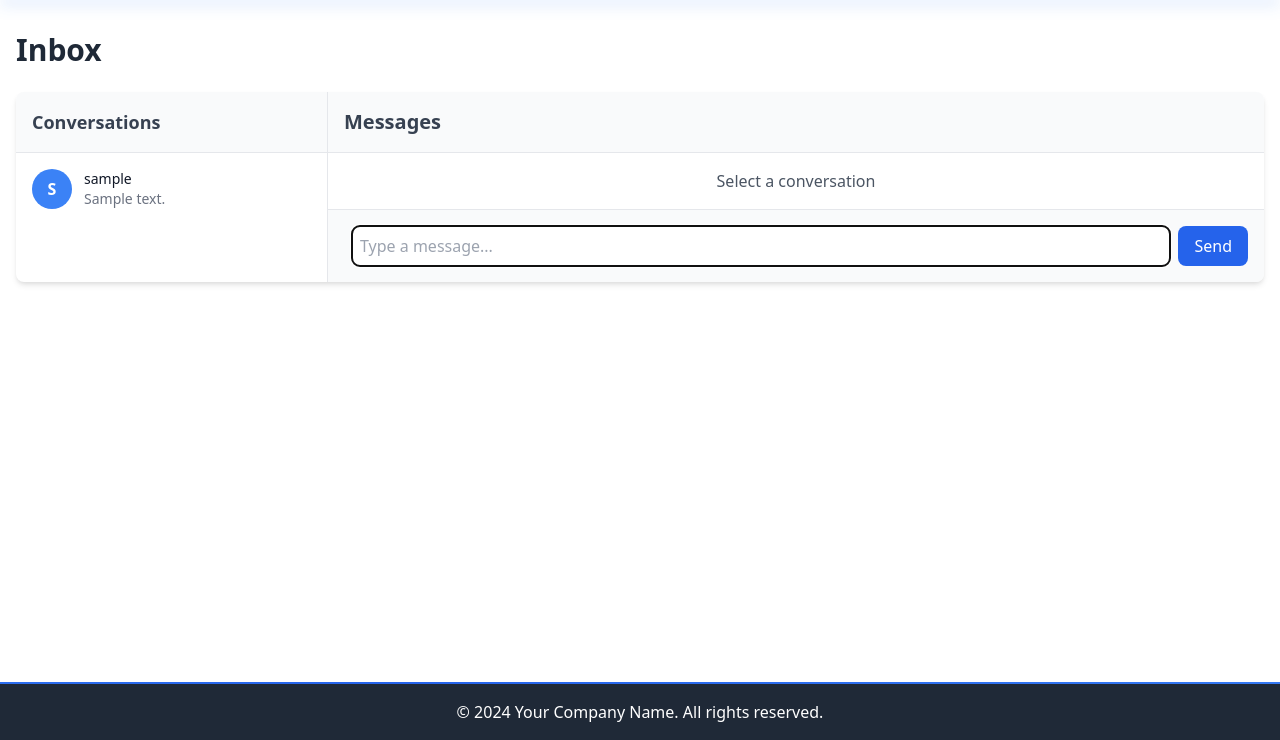
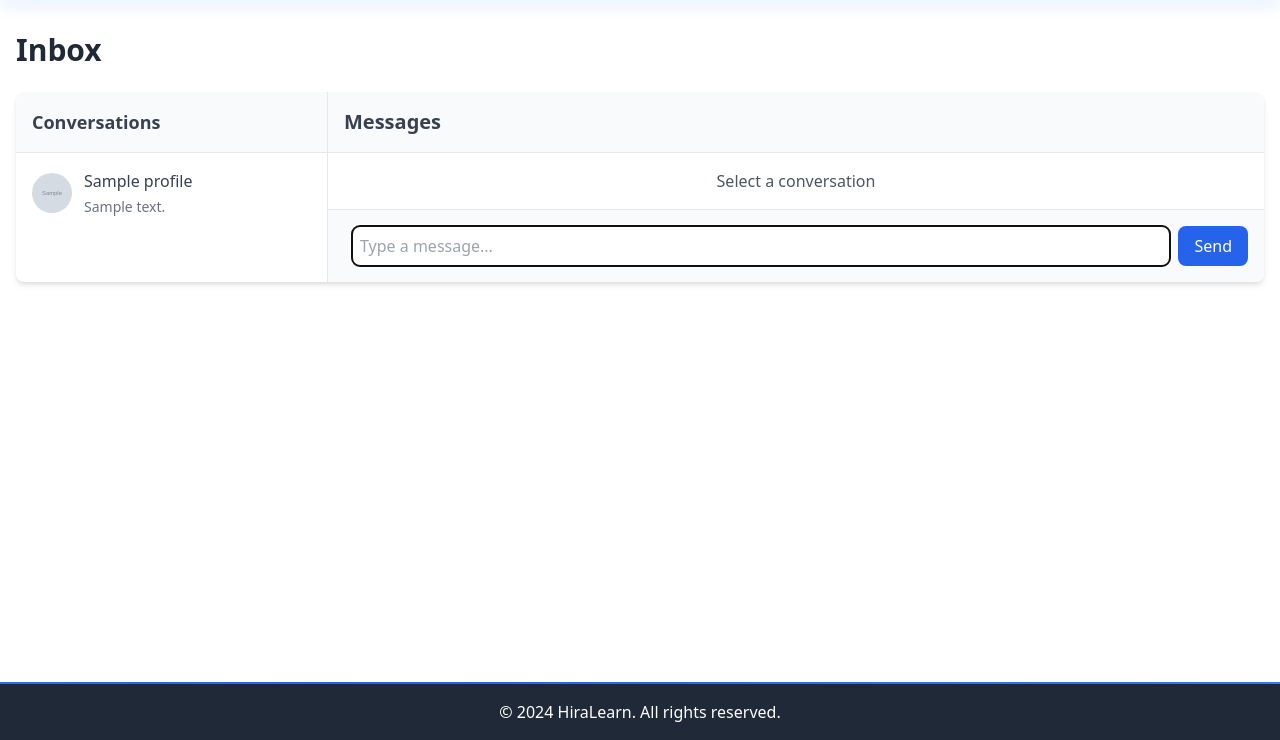
Before and after one commit to hiralinda/djangoproject_schoolwebpage, a Django app: page /hira/inbox/ in a window 1280 px wide. Shown: the part 60-800 px from the top of the page. Run offline with Django 5.2, Linux system fonts and the light colour scheme; the visitor is signed in with stand-in values (Sample User, id 1); data comes from the database, SQL or seed files in the repository; tables that the repository leaves empty hold one stand-in row (values such as "Sample post"); grey boxes marked "Sample" are stand-in pictures; parts of the project's set-up code (start-up, migrations or seed data) failed here and were passed over.

Commit message:
unread messages implementation

```diff
--- a/hira/models.py
+++ b/hira/models.py
@@ -72,9 +72,12 @@ class Message(models.Model):
     receiver = models.ForeignKey(User, related_name='received_messages', on_delete=models.CASCADE)
     message = models.TextField()
     timestamp = models.DateTimeField(auto_now_add=True)
+    read = models.BooleanField(default=False)
 
     def __str__(self):
         return f'Message from {self.sender.username} to {self.receiver.username}'
+
+
 
 class Availability(models.Model):
     DAY_CHOICES = [
--- a/hira/templates/hira/inbox.html
+++ b/hira/templates/hira/inbox.html
@@ -21,16 +21,20 @@
                             <a href="{% url 'inbox' conversation.participant.id %}">
                                 <div class="flex items-center space-x-3">
                                     <div class="flex-shrink-0">
+                                        {% if conversation.profile_picture %}
+                                        <img class="w-10 h-10 rounded-full" src="{{ conversation.profile_picture }}" alt="{{ conversation.profile_name }}">
+                                        {% else %}
                                         <div class="w-10 h-10 rounded-full bg-blue-500 flex items-center justify-center text-white font-semibold">
                                             {{ conversation.participant.username|slice:":1"|upper }}
                                         </div>
+                                        {% endif %}
                                     </div>
-                                    <div class="flex-1 min-w-0">
-                                        <p class="text-sm font-medium text-gray-900 truncate">
-                                            {{ conversation.participant.username }}
+                                    <div class="flex-1 min-w-0 overflow-hidden">
+                                        <p class="text-sm sm:text-base font-small medium truncate {% if conversation.unread %}font-medium font-semibold text-gray-900{% else %}text-gray-700{% endif %}">
+                                            {{ conversation.profile_name }}
                                         </p>
-                                        <p class="text-sm text-gray-500 truncate">
-                                            {{ conversation.last_message|slice:":50" }}
+                                        <p class="mt-1 text-xs sm:text-sm truncate {% if conversation.unread %}font-medium font-semibold text-gray-900{% else %}text-gray-500{% endif %}">
+                                            {{ conversation.last_message|truncatechars:50 }}
                                         </p>
                                     </div>
                                 </div>
@@ -50,10 +54,14 @@
                         <div class="flex items-center justify-between">
                             <h2 class="text-xl font-semibold text-gray-700">Messages</h2>
                             {% if active_conversation %}
-                                <div class="flex items-center space-x-2">
-                                    <span class="text-lg font-medium text-gray-800">Conversation with</span>
-                                    <span class="text-lg font-medium text-blue-600">{{ active_conversation.participant.username }}</span>
-                                </div>
+                            <div class="flex flex-col sm:flex-row items-start sm:items-center space-y-2 sm:space-y-0 sm:space-x-2">
+                                <span class="text-base sm:text-lg font-medium text-gray-800">Conversation with</span>
+                                <span class="text-base sm:text-lg font-medium text-blue-600 break-all">
+                                    <a href="{% url 'profile' active_conversation.participant.username %}" class="hover:underline">
+                                        {{ active_conversation.profile_name }}
+                                    </a>
+                                </span>
+                            </div>
                             {% endif %}
                         </div>
                     </div>
@@ -92,6 +100,8 @@
             if (messageContainer) {
                 messageContainer.scrollTop = messageContainer.scrollHeight;
             }
+
         });
     </script>
+
 {% endblock %}
--- a/hira/templates/hira/index.html
+++ b/hira/templates/hira/index.html
@@ -7,7 +7,7 @@
         <div class="container mx-auto px-4 text-center">
             <h1 class="text-5xl font-bold mb-6 text-white">Master Any Language with HiraLearn</h1>
             <p class="text-xl mb-8">Immersive online language learning tailored to your needs</p>
-            <a href="#" class="cta-button">Start Learning Now</a>
+            <a href="{% url 'signup' %}" class="cta-button">Start Learning Now</a>
         </div>
     </section>
 
@@ -101,7 +101,7 @@
         <div class="container mx-auto px-4 text-center">
             <h2 class="text-4xl font-bold mb-6">Ready to Embark on Your Language Journey?</h2>
             <p class="text-xl mb-8">Join thousands of satisfied learners and start speaking a new language today!</p>
-            <a href="#" class="cta-button">Get Started for Free</a>
+            <a href="{% url 'signup' %}" class="cta-button">Get Started for Free</a>
         </div>
     </section>
 </main>
--- a/hira/templates/hira/layout.html
+++ b/hira/templates/hira/layout.html
@@ -67,7 +67,7 @@
         <div class="section-separator"></div>
         <footer class="bg-gray-800 text-white py-4">
             <div class="container mx-auto px-4 text-center">
-                <p>&copy; 2024 Your Company Name. All rights reserved.</p>
+                <p>&copy; 2024 HiraLearn. All rights reserved.</p>
             </div>
         </footer>
     </body>
--- a/hira/templates/hira/scheduled_classes.html
+++ b/hira/templates/hira/scheduled_classes.html
@@ -9,7 +9,7 @@
 
         <div class="container mx-auto px-4 py-8">
             <header class="mb-8">
-                <h1 class="text-2xl font-semibold mb-4 text-indigo-600">{{ user.username }}'s upcoming classes</h1>
+                <h1 class="text-2xl font-semibold mb-4 text-indigo-600">{{ user.profile.name }}'s upcoming classes</h1>
             </header>
         {% now "Y-m-d" as current_date %}
 
@@ -36,7 +36,7 @@
                     {% endfor %}
                 </div>
             {% else %}
-                <p class="text-gray-600">No upcoming classes found as a student.</p>
+                <p class="text-gray-600">No upcoming classes found.</p>
             {% endif %}
         </div>
         {% else %}
@@ -70,7 +70,7 @@
                     {% endfor %}
                 </div>
             {% else %}
-                <p class="text-gray-600">No upcoming classes found as a teacher.</p>
+                <p class="text-gray-600">No upcoming classes found.</p>
             {% endif %}
         </div>
     </div>
--- a/hira/urls.py
+++ b/hira/urls.py
@@ -15,8 +15,6 @@ urlpatterns = [
     path('browse_teachers/', views.browse_teachers, name='browse_teachers'),
     path('inbox/', views.inbox, name='inbox'),
     path('inbox/<int:user_id>/', views.inbox, name='inbox'),
-    # path('populate-message/<int:user_id>/', views.populate_message, name='populate_message'),
-    # path('send_message/<int:user_id>/', views.send_message, name='send_message'),
     path('availability/', views.availability_view, name='availability'),
     path('authorize/', views.authorize, name='authorize'),
     path('oauth2callback/', views.oauth2callback, name='oauth2callback'),
--- a/hira/views.py
+++ b/hira/views.py
@@ -86,11 +86,20 @@ def inbox(request, user_id=None):
             participant = message.sender
 
         if participant not in conversations_dict:
-            conversations_dict[participant] = {'participant': participant, 'last_message': message.message}
+            conversations_dict[participant] = {
+                'participant': participant,
+                'last_message': message.message,
+                'last_message_time': message.timestamp,
+                'profile_name': participant.profile.name,
+                'profile_picture': participant.profile.profile_picture.url if participant.profile.profile_picture else None,
+                'unread': not message.read and message.receiver == request.user
+            }
         else:
             conversations_dict[participant]['last_message'] = message.message
+            conversations_dict[participant]['last_message_time'] = message.timestamp
+            conversations_dict[participant]['unread'] = conversations_dict[participant]['unread'] or (not message.read and message.receiver == request.user)
 
-    conversations = list(conversations_dict.values())
+    conversations = sorted(conversations_dict.values(), key=lambda x: x['last_message_time'], reverse=True)
 
     active_conversation = None
     default_message = None
@@ -98,16 +107,22 @@ def inbox(request, user_id=None):
         active_user = get_object_or_404(CustomUser, id=user_id)
         active_conversation = {
             'participant': active_user,
-            'messages': messages.filter(sender=active_user) | messages.filter(receiver=active_user).order_by('timestamp')
+            'messages': messages.filter(sender=active_user) | messages.filter(receiver=active_user).order_by('timestamp'),
+            'profile_name': active_user.profile.name,
+            'profile_picture': active_user.profile.profile_picture.url if active_user.profile.profile_picture else None
         }
-        # Set default message only when rendering the form
+
+        active_conversation['messages'].filter(receiver=request.user, read=False).update(read=True)
+        unread_messages = active_conversation['messages'].filter(receiver=request.user, read=False)
+        unread_messages.update(read=True)
+
         if request.method == 'POST':
-            default_message = "Hi, I would like to contact you."  # Default message to pre-fill the input field
+            default_message = "Hi, I would like to contact you."
 
     if request.method == 'POST':
         message_text = request.POST.get('message')
         if message_text and active_conversation:
-            Message.objects.create(sender=request.user, receiver=active_conversation['participant'], message=message_text)
+            Message.objects.create(sender=request.user, receiver=active_conversation['participant'], message=message_text, read=False)
             return redirect('inbox', user_id=active_conversation['participant'].id)
 
     return render(request, 'hira/inbox.html', {
```
Also changed, not shown: TODO.txt (deleted, +0 -19 lines), requirements.txt (added, +32 -0 lines), README.md (added), hira/migrations/0020_message_read.py (added).
